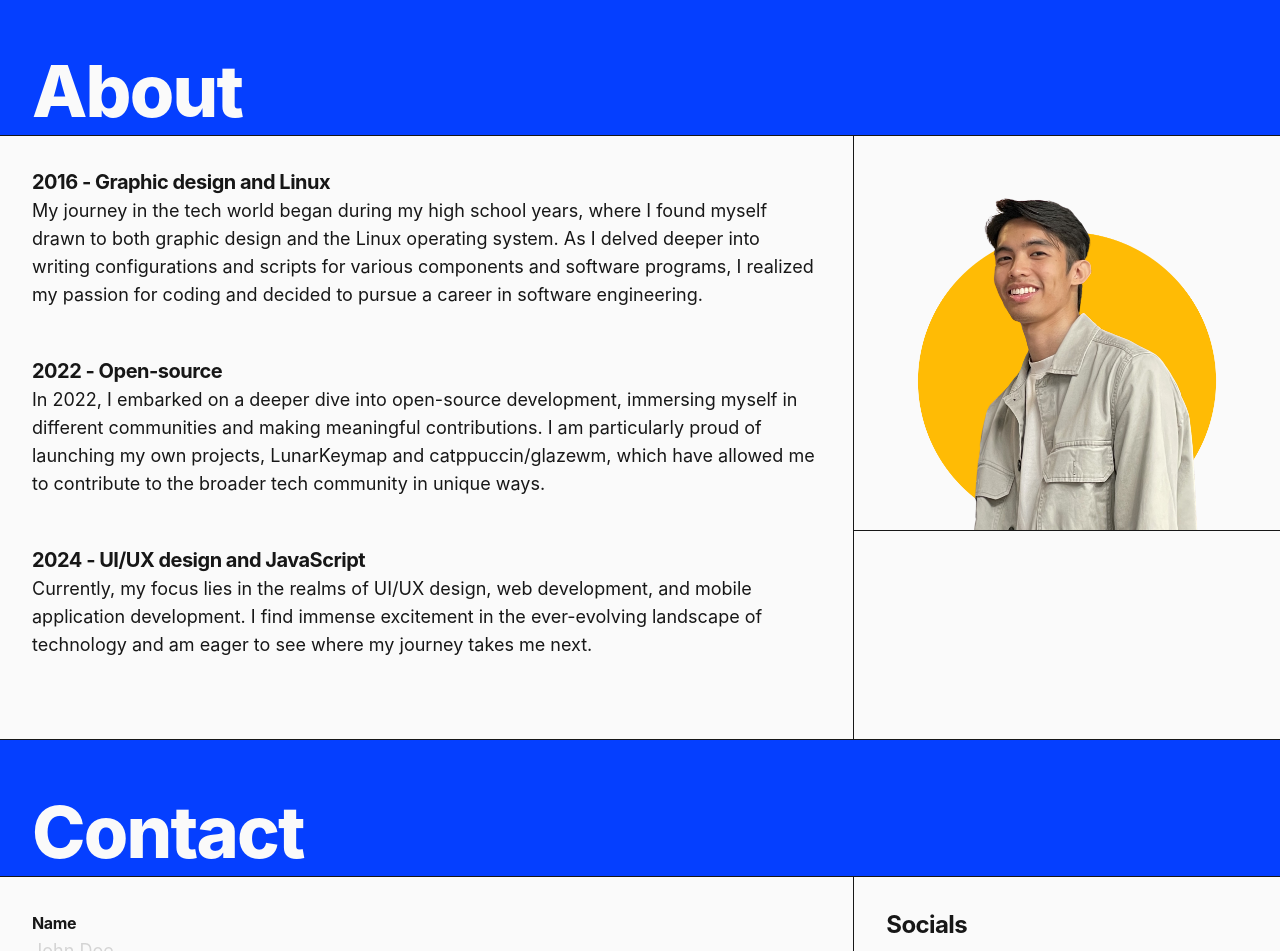
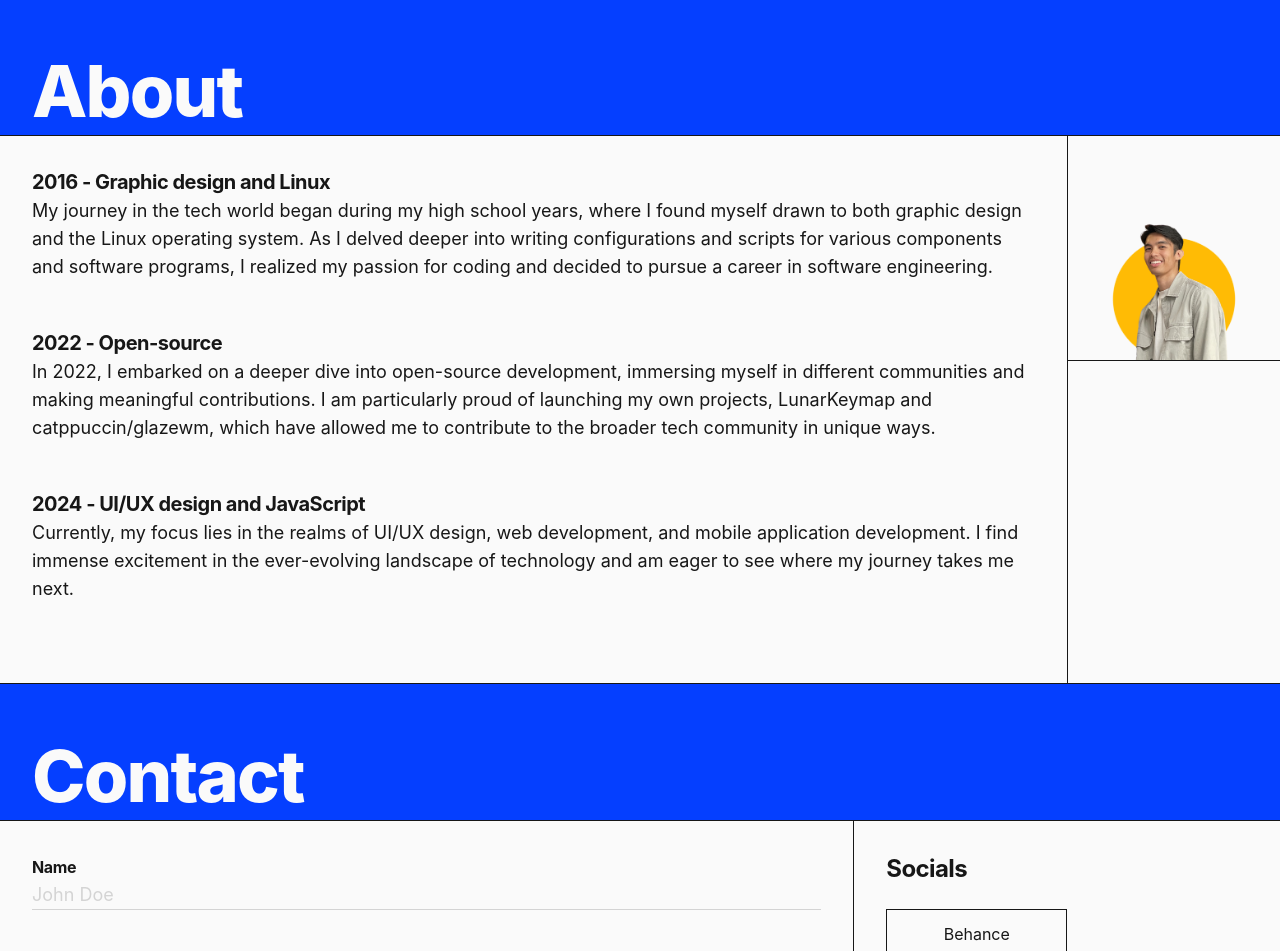
Before and after one commit to fathulfahmy/site, a React (Vite) app: page / in a window 1280 px wide. Shown: the part 1581-2532 px from the top of the page. Built offline with nearby package versions, Linux system fonts and the light colour scheme.

Commit message:
feat: fixed image size on about

```diff
--- a/src/components/About.jsx
+++ b/src/components/About.jsx
@@ -3,8 +3,8 @@ import potrait from "../assets/potrait_sm.png";
 function Section({ heading, text }) {
   return (
     <section>
-      <b className="pb-1">{heading}</b>
-      <p className="pb-8 lg:pb-12">{text}</p>
+      <b className="mb-1">{heading}</b>
+      <p className="mb-8 lg:mb-12">{text}</p>
     </section>
   );
 }
@@ -33,7 +33,7 @@ function Image() {
     <div className="border-b p-8 pb-0">
       <img
         src={potrait}
-        className="mx-auto my-0 min-h-full object-contain object-bottom"
+        className="mx-auto my-0 size-48 object-contain object-bottom"
       />
     </div>
   );
@@ -42,10 +42,10 @@ function Image() {
 function About() {
   return (
     <div className="lg:grid lg:grid-cols-12">
-      <div className="lg:col-span-8">
+      <div className="lg:col-span-10">
         <Text />
       </div>
-      <div className="max-lg:hidden lg:col-span-4 lg:border-l">
+      <div className="max-lg:hidden lg:col-span-2 lg:border-l">
         <Image />
       </div>
     </div>
--- a/src/components/Contact.jsx
+++ b/src/components/Contact.jsx
@@ -5,7 +5,7 @@ import SubmitBtn from "./SubmitBtn";
 function Input({ id, label, type, placeholder }) {
   return (
     <div className="mb-8 lg:mb-12">
-      <label htmlFor={id} className="pb-1">
+      <label htmlFor={id} className="mb-1">
         {label}
       </label>
       <input
@@ -125,9 +125,7 @@ function Contact() {
         <Form />
       </div>
       <div className="lg:col-span-4 lg:border-l">
-        <div className="lg:col-start-1">
-          <Socials />
-        </div>
+        <Socials />
       </div>
     </div>
   );
--- a/src/components/Projects.jsx
+++ b/src/components/Projects.jsx
@@ -1,8 +1,8 @@
-function Item({ title, desc, platform, href }) {
+function Card({ title, desc, platform, href }) {
   return (
     <div className="flex h-72 flex-col p-4 lg:h-80 lg:p-8">
       <div className="grow">
-        <h3 className="pb-1">{title}</h3>
+        <h3 className="mb-1">{title}</h3>
         <p>{desc}</p>
       </div>
       <div className="text-right">
@@ -18,7 +18,7 @@ function Projects() {
   return (
     <div className="lg:grid lg:grid-cols-12">
       <div className="border-b lg:col-span-6">
-        <Item
+        <Card
           title="Tournament Management System"
           desc="Developed a web-based event registration and administration platform to eliminate traditional paper-based process."
           platform="GitHub"
@@ -26,7 +26,7 @@ function Projects() {
         />
       </div>
       <div className="border-b lg:col-span-6 lg:border-l">
-        <Item
+        <Card
           title="TBS-BTS Mobile App UI/UX"
           desc="Redesigned UI/UX of an existing mobile app based on Google Material Design 3 principles."
           platform="Behance"
@@ -34,7 +34,7 @@ function Projects() {
         />
       </div>
       <div className="max-lg:border-b lg:col-span-6">
-        <Item
+        <Card
           title="Min Keyboard Tester"
           desc="Developed a web-application for detecting keypress to aid users in testing keyboard functionalities by providing visual and audio feedback."
           platform="Browser"
@@ -42,7 +42,7 @@ function Projects() {
         />
       </div>
       <div className="lg:col-span-6 lg:border-l">
-        <Item
+        <Card
           title="Lunar Keymap"
           desc="Developed a Visual Studio Code extension replicating LunarVim keybindings to enable efficient keyboard-driven workflow for developers."
           platform="GitHub"
```
